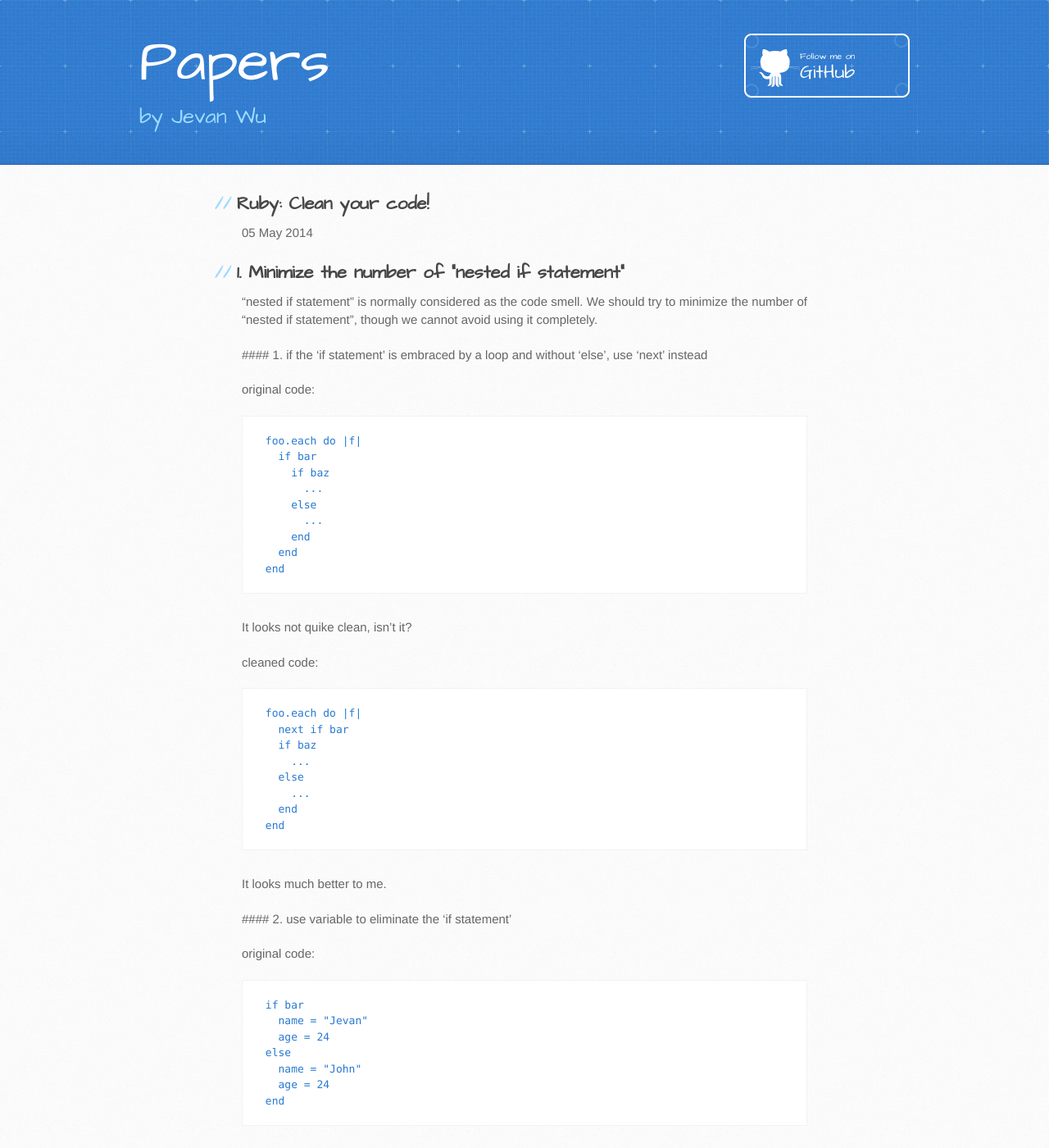
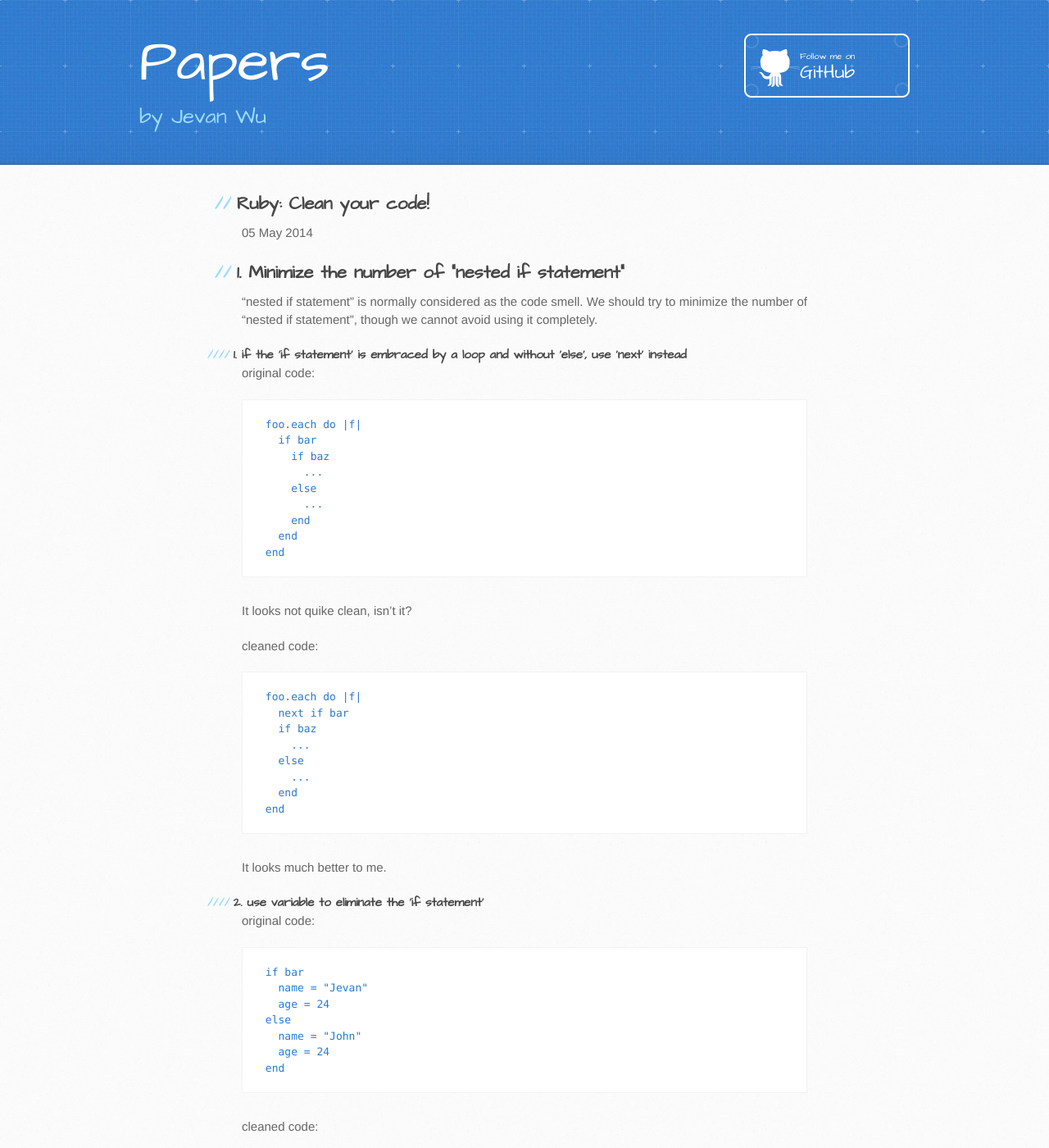
Before and after one commit to JevanWu/jevanwu.github.io, a Jekyll site: the page built from _posts/2014-05-05-ruby-clean-your-code.markdown, in a window 1280 px wide and 1400 px high. Shown: the whole window at 82% size. Built offline with Jekyll 4.4.1, drawn with Linux system fonts in a browser that asks for light colours; Markdown is read by kramdown in place of the engine named in the settings; some of the changed text lies outside the part shown.

Commit message:
[chore] improve the format

````diff
--- a/_posts/2014-05-05-ruby-clean-your-code.markdown
+++ b/_posts/2014-05-05-ruby-clean-your-code.markdown
@@ -8,10 +8,10 @@ categories: jekyll Ruby
 ## 1. Minimize the number of "nested if statement"
   "nested if statement" is normally considered as the code smell. We should try to minimize the number of "nested if statement", though we cannot avoid using it completely.
 
- #### 1. if the 'if statement' is embraced by a loop and without 'else', use 'next' instead
+#### 1. if the 'if statement' is embraced by a loop and without 'else', use 'next' instead
 
  original code:
- ```
+ ```ruby
  foo.each do |f|
    if bar
      if baz
@@ -26,7 +26,7 @@ categories: jekyll Ruby
  It looks not quike clean, isn't it?
 
  cleaned code:
- ```
+ ```ruby
  foo.each do |f|
    next if bar
    if baz
@@ -38,10 +38,10 @@ categories: jekyll Ruby
  ```
  It looks much better to me.
 
- #### 2. use variable to eliminate the 'if statement'
+#### 2. use variable to eliminate the 'if statement'
 
  original code:
- ```
+ ```ruby
  if bar
    name = "Jevan"
    age = 24
@@ -52,7 +52,7 @@ categories: jekyll Ruby
  ```
 
  cleaned code:
- ```
+ ```ruby
  user_name = bar ? "Jevan" : "John"
  name = user_name
  age = 24
````
